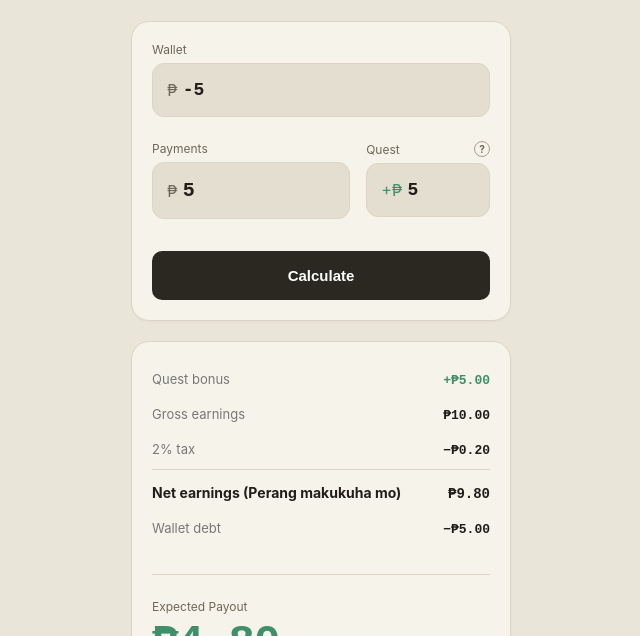
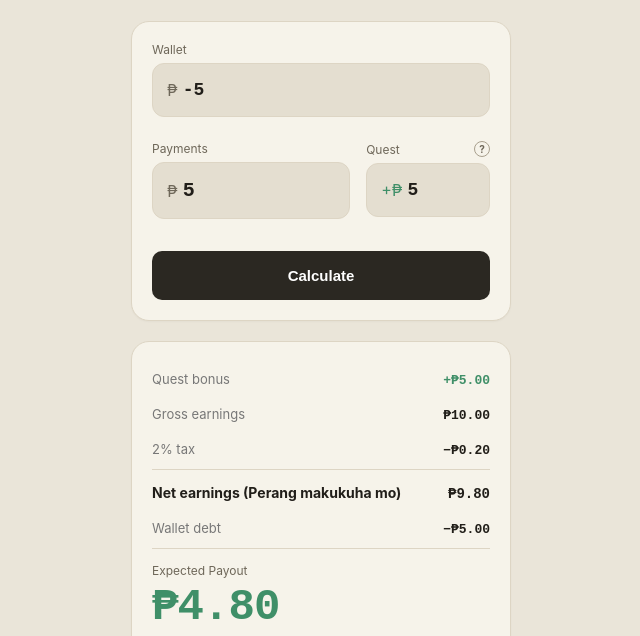
Before and after one commit to JsonDrulo/FpandaCalculator, a plain HTML site: page index.html in a window 1280 px wide. Both pictures are taken after typing "5", "5", "5" into the empty fields and a click on the button "Calculate". Shown: the part 164-800 px from the top of the page, without its empty margins (319-959 px from the left). Drawn offline with Linux system fonts and the light colour scheme.

Commit message:
Added some info to FAQ

```diff
--- a/index.html
+++ b/index.html
@@ -284,8 +284,8 @@
       font-size: 14px;
     }
     .final {
-      margin-top: 28px;
-      padding-top: 24px;
+      margin-top: 2px;
+      padding-top: 14px;
       border-top: 1px solid var(--line);
       text-align: left;
     }
@@ -555,7 +555,7 @@
           <span class="faq-icon">+</span>
         </button>
         <div class="faq-a">
-          <p>Kailangan yung acceptance rate mo ay above 90% (91%). kahit na na-achieve mona yung first quest, hindi ito papasok dahil hindi above 90% ang iyong acceptance rate</p>
+          <p>Kailangan yung acceptance rate mo ay 90% at kailanga ang no show mo ay 0. Kung ang acceptance rate mo ay 89% or may no show ka na isa, Hindi mo ito makukuha.</p>
         </div>
       </div>
       <div class="faq-item">
```
